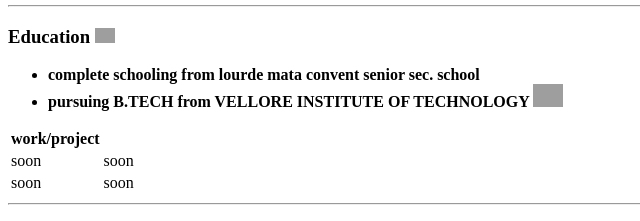
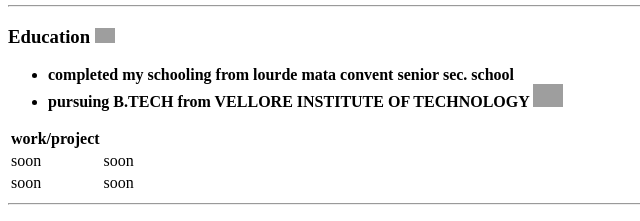
Before and after one commit to Coder25s/first-web, a plain HTML site: page index.html in a window 1280 px wide. Shown: the part 201-422 px from the top of the page, 0-640 px from the left. Drawn offline with Linux system fonts and the light colour scheme; grey boxes are pictures that could not be loaded.

Commit message:
Update index.html

```diff
--- a/index.html
+++ b/index.html
@@ -29,7 +29,7 @@
 
     <h3>Education <img src="https://encrypted-tbn0.gstatic.com/images?q=tbn:ANd9GcSfOJtt8uwvjYEGr48oHT1JCT-l4CoyJDLFBA&usqp=CAU" alt="edu." width="20px"></h3>
     <ul>
-        <li><strong>complete schooling from lourde mata convent senior sec. school</strong></li>
+        <li><strong>completed my schooling from lourde mata convent senior sec. school</strong></li>
         <li><strong>pursuing B.TECH from VELLORE INSTITUTE OF TECHNOLOGY <img src="https://i.pinimg.com/originals/12/4f/55/124f55209dacad4cffd468e2997e1dec.jpg" alt="error" width="30px"></strong></li>
     </ul>
     <table cellsspacing = "20px">
```
